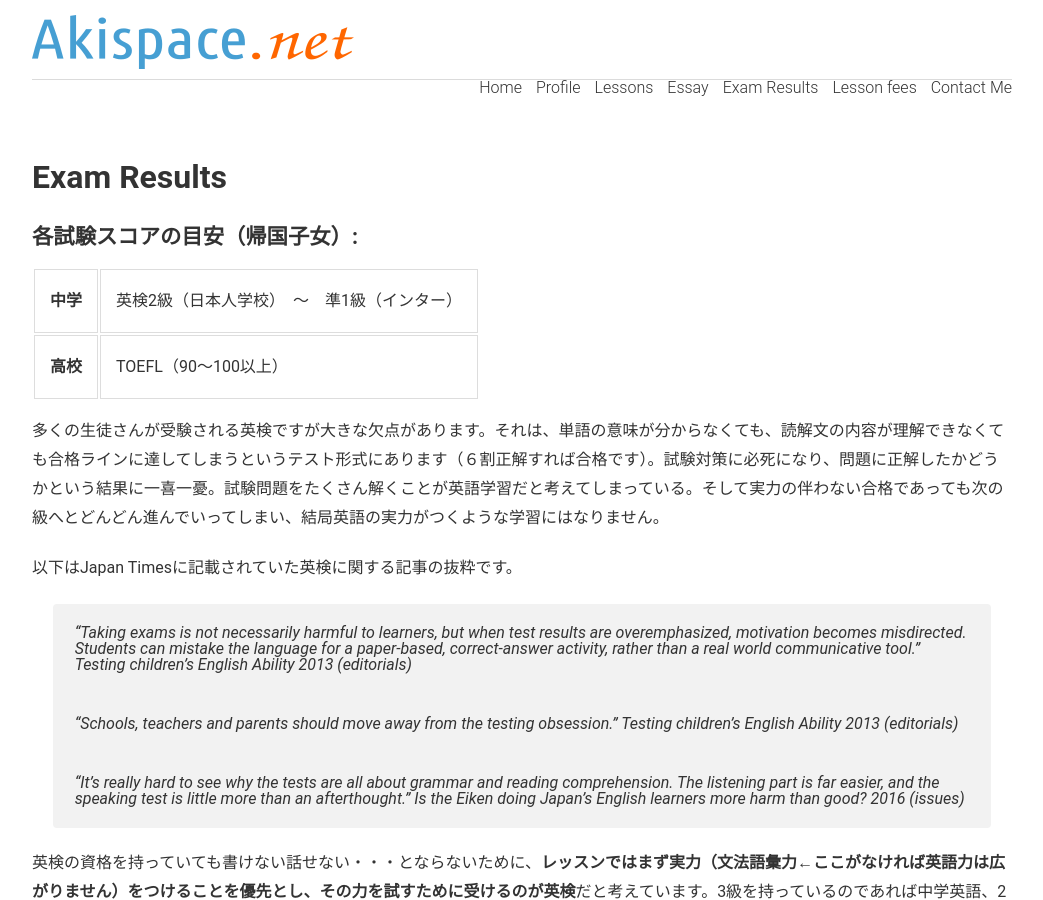
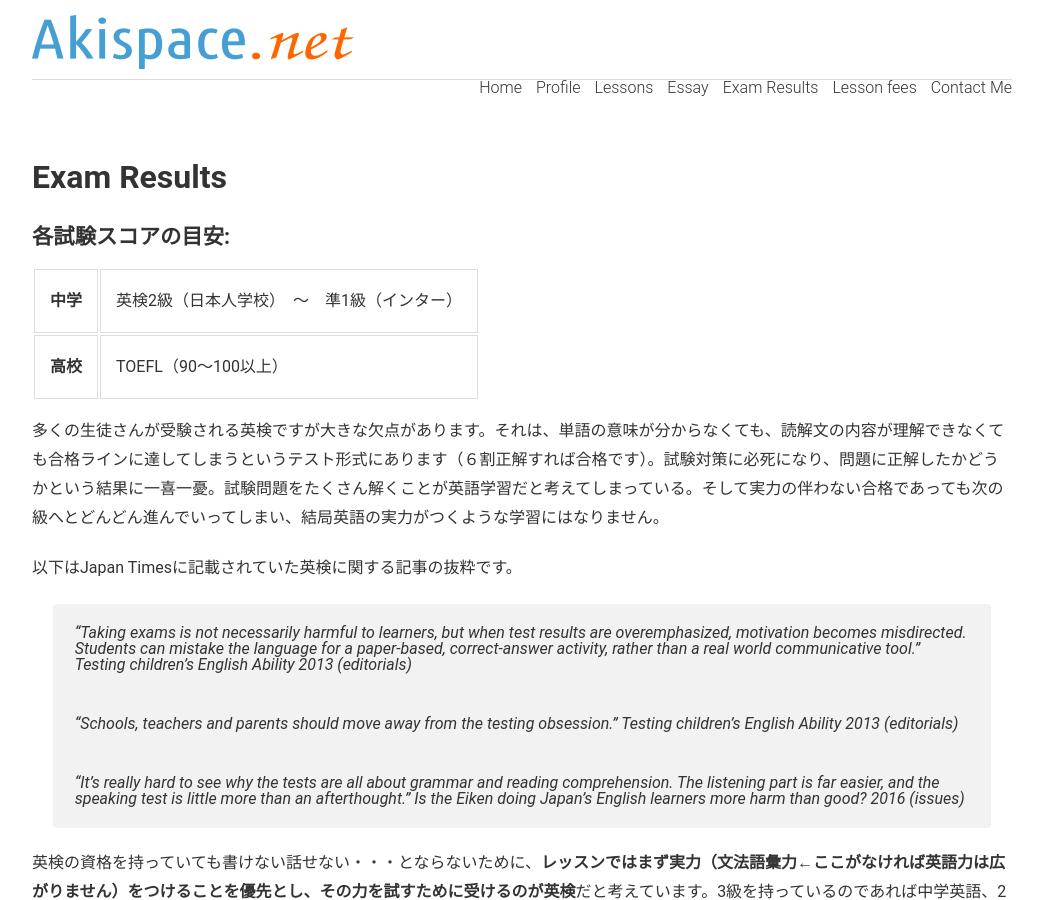
Before and after one commit to phocean/akispace, a Jekyll site: the page built from exam_results.md, in a window 1280 px wide and 900 px high. Shown: the whole window, without its empty margins (118-1161 px from the left). Built offline with Jekyll 4.4.1, drawn with Linux system fonts in a browser that asks for light colours.

Commit message:
Update exam_results.md

```diff
--- a/exam_results.md
+++ b/exam_results.md
@@ -8,7 +8,7 @@
 
 ## Exam Results
 
-<h4>各試験スコアの目安（帰国子女）:</h4>
+<h4>各試験スコアの目安:</h4>
 <table>
 <tr>
 <td nowrap><strong>中学</strong></td>
```
